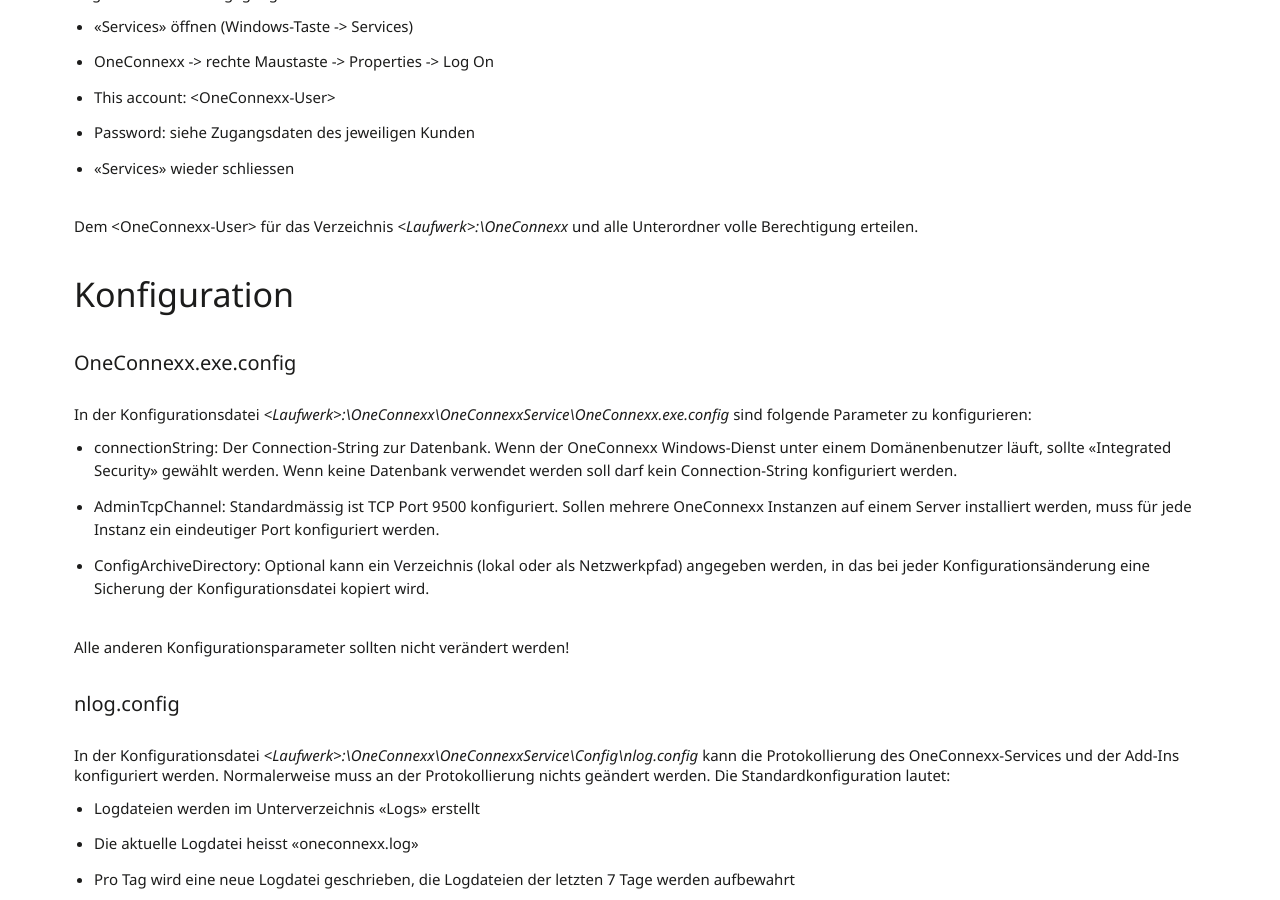
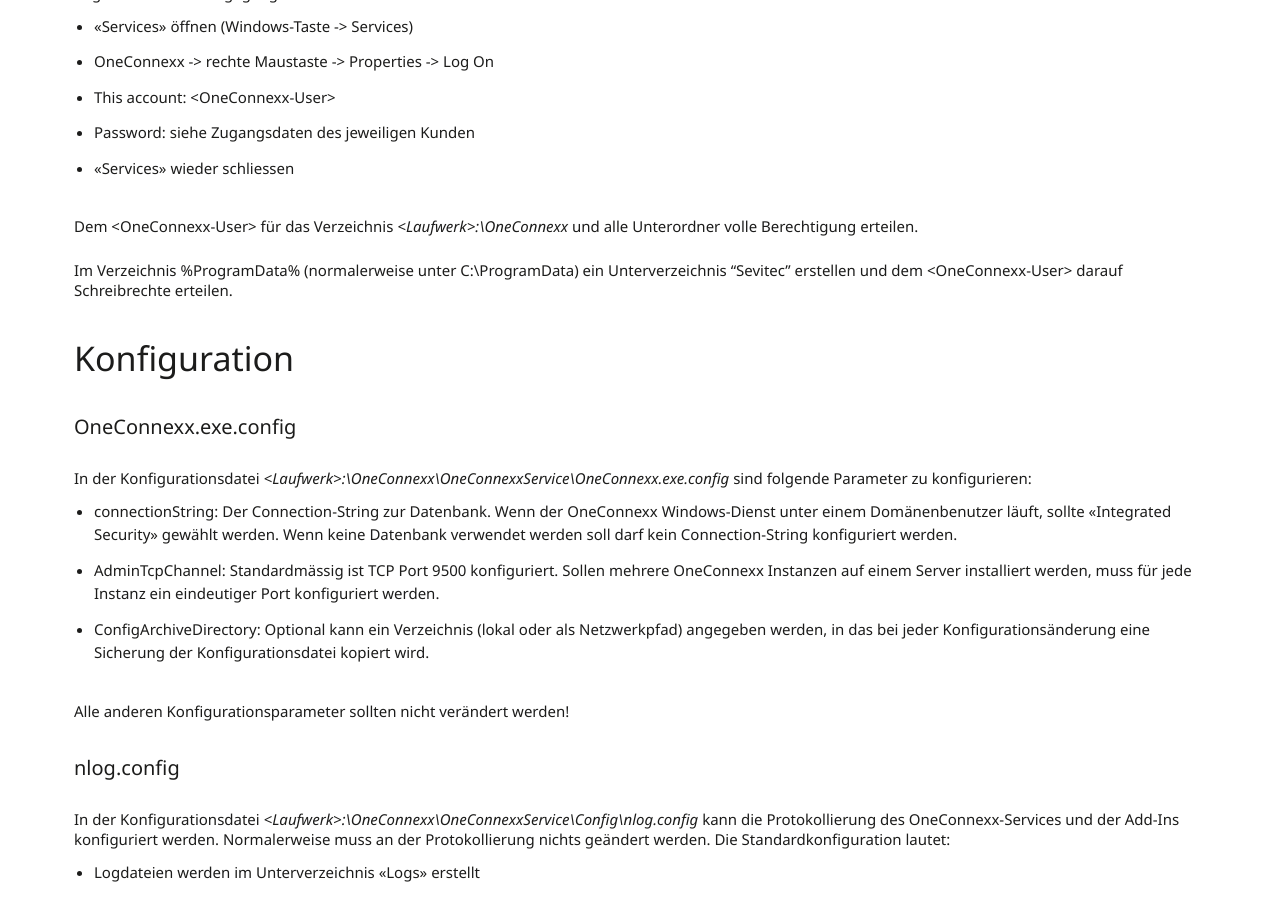
Before and after one commit to primesoft-group/oneconnexx-docs, a Jekyll site: the page built from _pages/setup/de/oneconnexx.md, in a window 1280 px wide and 900 px high, scrolled down 1666 px. Built offline with Jekyll 4.4.1, drawn with Linux system fonts in a browser that asks for light colours; nearby versions of some CDN libraries; some web fonts are replaced.

Commit message:
Update oneconnexx.md

```diff
--- a/_pages/setup/de/oneconnexx.md
+++ b/_pages/setup/de/oneconnexx.md
@@ -72,6 +72,8 @@
 
 Dem &lt;OneConnexx-User&gt; für das Verzeichnis *&lt;Laufwerk&gt;:\OneConnexx* und alle Unterordner volle Berechtigung erteilen.
 
+Im Verzeichnis %ProgramData% (normalerweise unter C:\ProgramData) ein Unterverzeichnis "Sevitec" erstellen und dem &lt;OneConnexx-User&gt; darauf Schreibrechte erteilen.
+
 ### Konfiguration
 
 ##### OneConnexx.exe.config
```
